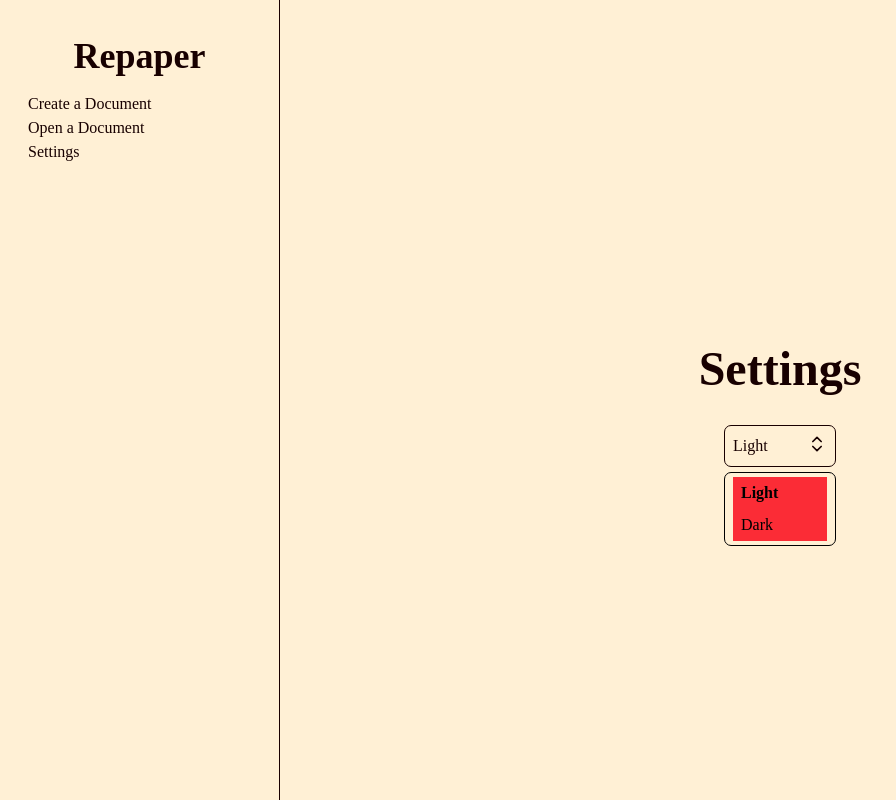
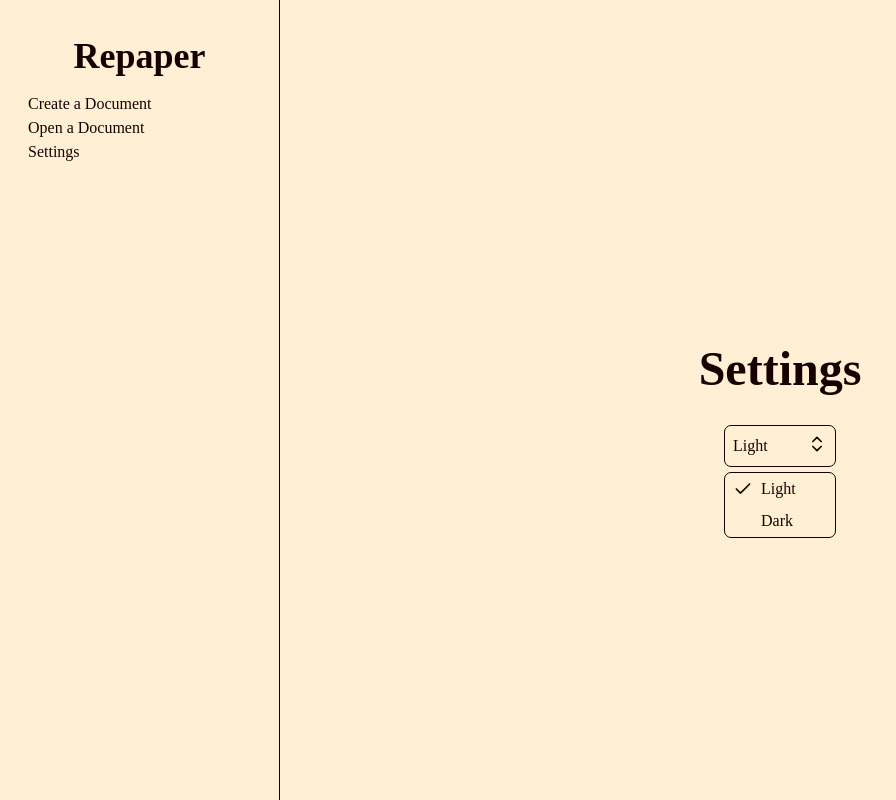
Before and after one commit to Unlimited-Stuff-Ltd/repaper, a SvelteKit app: page /settings in a window 1280 px wide. Both pictures are taken after a click on the button "Light". Shown: the whole page, without its empty margins (0-896 px from the left). Built offline with nearby package versions, Linux system fonts and the light colour scheme.

Commit message:
Select Element

```diff
--- a/src/lib/components.ts
+++ b/src/lib/components.ts
@@ -2,4 +2,4 @@
 export { default as Popover } from '$lib/components/Popover.svelte';
 export { default as Loading } from '$lib/components/Loading.svelte';
 export { default as I } from '$lib/components/Invisible.svelte';
-export { default as Select } from '$lib/components/Select.svelte';
+export { default as SelectC } from '$lib/components/Select.svelte';
--- a/src/lib/components/Invisible.svelte
+++ b/src/lib/components/Invisible.svelte
@@ -1 +1 @@
-<span class="text-transparent">i</span>
+<span class="text-transparent">I</span>
--- a/src/lib/components/Select.svelte
+++ b/src/lib/components/Select.svelte
@@ -3,29 +3,20 @@
 	import ChevronsUpDown from '@lucide/svelte/icons/chevrons-up-down';
 	import ChevronUp from '@lucide/svelte/icons/chevron-up';
 	import ChevronDown from '@lucide/svelte/icons/chevron-down';
-	import { getTextOfJSDocComment } from 'typescript';
 
-	let { value = $bindable(), themes, ...props } = $props();
-
-	const selectedLabel = $derived(themes.find((theme: any) => theme.value === value));
+	let { value = $bindable(), trigger, children, ...props } = $props();
 </script>
 
 <Select.Root bind:value {...props} type="single">
 	<Select.Trigger
-		><div class="text-left">{selectedLabel.label}</div>
+		><div class="text-left">{trigger}</div>
 		<div class="text-right"><ChevronsUpDown size="20" class="m-auto ml-2" /></div></Select.Trigger
 	>
 	<Select.Portal>
 		<Select.Content sideOffset={5}>
 			<Select.ScrollUpButton><ChevronUp /></Select.ScrollUpButton>
 			<Select.Viewport>
-                {#each themes as theme, i (i + theme.value)}
-                    <Select.Item class="bg-red-500" value={theme.value} label={theme.label}>
-                        {#snippet children({ selected })}
-                            <span class={selected ? "font-bold" : ""}>{theme.label}</span>
-                        {/snippet}
-                    </Select.Item>
-                {/each}
+				{@render children()}
 			</Select.Viewport>
 			<Select.ScrollDownButton><ChevronDown /></Select.ScrollDownButton>
 		</Select.Content>
--- a/src/lib/settings.ts
+++ /dev/null
@@ -1,3 +0,0 @@
-import { writable } from 'svelte/store';
-
-export const theme = writable('light');
--- a/src/routes/+layout.svelte
+++ b/src/routes/+layout.svelte
@@ -2,7 +2,6 @@
 	import './layout.css';
 	import favicon from '$lib/assets/favicon.png';
 	import { resolve } from '$app/paths';
-	import { theme } from '$lib/settings';
 
 	let { children } = $props();
 
@@ -18,7 +17,6 @@
 
 <svelte:window {oncontextmenu} />
 
-<div class="{$theme} font-[serif]">
 <main class="main h-screen w-screen">
 	<nav class="fixed h-screen w-70 border-r pt-9">
 		<a href={resolve('/')}><h2 class="text-center text-4xl font-black">Repaper</h2></a>
@@ -35,4 +33,3 @@
 		</div>
 	</div>
 </main>
-</div>
--- a/src/routes/layout.css
+++ b/src/routes/layout.css
@@ -1,24 +1,11 @@
 @import 'tailwindcss';
 
 :root {
-	background-color: #fff0d5;
-}
-
-.light {
 	--background: #fff0d5;
 	--foreground: #180000;
 	--primary: #774e24;
 	--primary-foreground: #fff0d5;
-}
-
-.dark {
-	--background: #180000;
-	--foreground: #fff0d5;
-	--primary: #774e24;
-	--primary-foreground: #fff0d5;
-}
-
-.main {
+	font-family: serif;
 	background-color: var(--background);
 	color: var(--foreground);
 }
@@ -71,7 +58,6 @@
 [data-select-content] {
 	width: 7rem;
 	border-radius: 7px;
-	padding: 0.25rem 0.5rem;
 	outline: none;
 	height: fit-content;
 	background-color: var(--background);
@@ -86,7 +72,7 @@
 }
 
 [data-select-item]:hover {
-	background-color: var(--foreground);
+	background-color: #18000020;
 }
 
 .h1 {
--- a/src/routes/settings/+page.svelte
+++ b/src/routes/settings/+page.svelte
@@ -1,15 +1,38 @@
 <script lang="ts">
-	import { Select } from '$lib/components';
+	import { SelectC } from '$lib/components';
+	import { Select } from 'bits-ui';
+	import Check from '@lucide/svelte/icons/check';
 
-	let theme = $state('light');
+	type Theme = {
+		value: string;
+		label: string;
+	};
+
+	let value = $state('light');
 
 	let themes = [
 		{ value: 'light', label: 'Light' },
 		{ value: 'dark', label: 'Dark' }
 	];
+
+	const selectedLabel = $derived(themes.find((theme: Theme) => theme.value === value));
 </script>
 
 <div>
 	<h1 class="h1">Settings</h1>
-	<Select {themes} bind:value={theme} />
+	<SelectC bind:value trigger={selectedLabel?.label}>
+		{#each themes as theme, i (i + theme.value)}
+			<Select.Item value={theme.value} label={theme.label}>
+				{#snippet children({ selected })}
+					<div class="flex">
+						{#if selected}<Check size={20} class="my-auto mr-2" />{:else}<Check
+								size={20}
+								class="my-auto mr-2 opacity-0"
+							/>{/if}
+						{theme.label}
+					</div>
+				{/snippet}
+			</Select.Item>
+		{/each}
+	</SelectC>
 </div>
```
Lines whose indentation alone changed are shown as unchanged.
